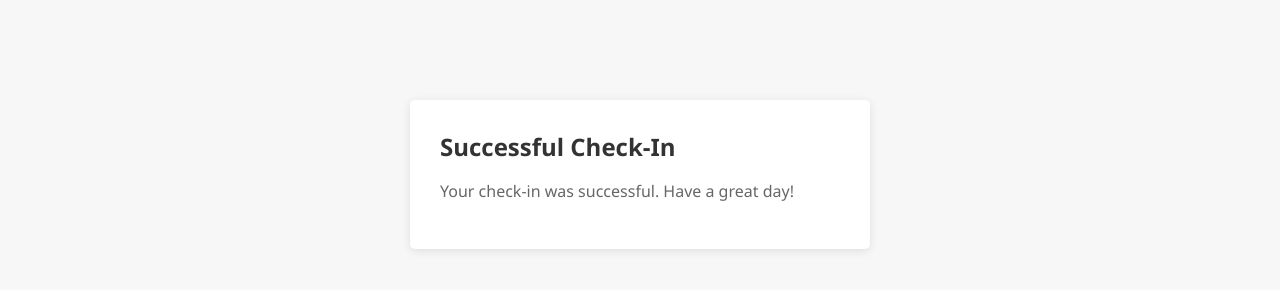
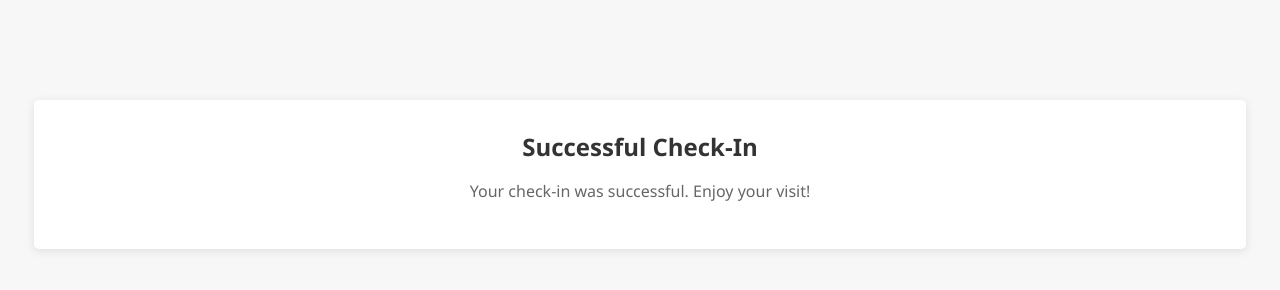
Before and after one commit to phritvik/checkin, a plain HTML site: page index.html in a window 1280 px wide. Drawn offline with Linux system fonts and the light colour scheme.

Commit message:
Update index.html

```diff
--- a/index.html
+++ b/index.html
@@ -2,6 +2,7 @@
 <html>
 <head>
   <title>Successful Check-In</title>
+  <meta name="viewport" content="width=device-width, initial-scale=1">
   <style>
     body {
       background-color: #f7f7f7;
@@ -11,7 +12,7 @@
     }
 
     .container {
-      max-width: 400px;
+      max-width: 90%;
       margin: 100px auto;
       padding: 30px;
       background-color: #ffffff;
@@ -23,19 +24,21 @@
       color: #333333;
       font-size: 24px;
       margin-top: 0;
+      text-align: center;
     }
 
     p {
       color: #666666;
       font-size: 16px;
       line-height: 1.5;
+      text-align: center;
     }
   </style>
 </head>
 <body>
   <div class="container">
     <h1>Successful Check-In</h1>
-    <p>Your check-in was successful. Have a great day!</p>
+    <p>Your check-in was successful. Enjoy your visit!</p>
   </div>
 </body>
 </html>
```
